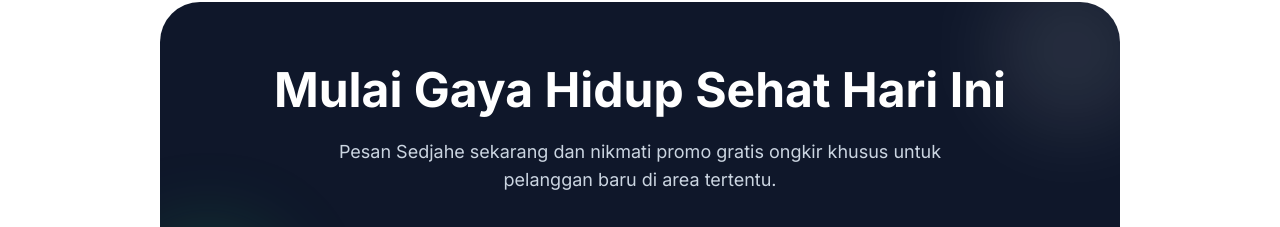
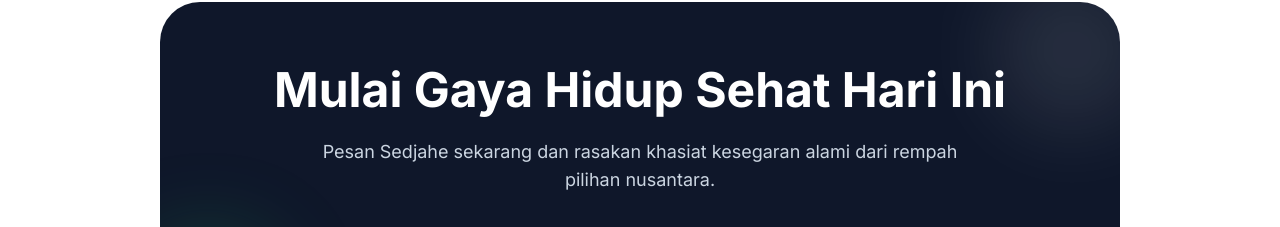
Before and after one commit to sedjahe/Sedjahe, a plain HTML site: page index.html in a window 1280 px wide. Shown: the part 1386-1613 px from the top of the page. Drawn offline with nearby package versions, Linux system fonts and the light colour scheme.

Commit message:
update index html

```diff
--- a/index.html
+++ b/index.html
@@ -5,40 +5,29 @@
     <meta name="viewport" content="width=device-width, initial-scale=1.0">
     <title>Sedjahe - Minuman Kesehatan Herbal Alami</title>
 
-    <!-- SEO Meta Tags Dasar -->
     <meta name="description" content="Sedjahe menghadirkan warisan leluhur. Minuman herbal tradisional yang praktis, sehat, dan diracik tanpa pengawet buatan untuk imunitas Anda.">
     <meta name="keywords" content="minuman herbal, sedjahe, jahe merah, beras kencur, kunyit asam, UMKM herbal, minuman kesehatan">
     <meta name="author" content="Sedjahe">
 
-    <!-- Google Search Console Verification -->
-    <!-- Ganti tulisan MASUKKAN_KODE_VERIFIKASI_GOOGLE_DISINI dengan kode HTML Tag dari Google Search Console -->
-    <meta name="google-site-verification" content="MASUKKAN_KODE_VERIFIKASI_GOOGLE_DISINI" />
-
-    <!-- Favicon (Ikon di tab browser) -->
     <link rel="icon" type="image/png" href="assets/logo.png">
 
-    <!-- Open Graph (SEO untuk preview di WhatsApp, Facebook, LinkedIn) -->
     <meta property="og:type" content="website">
     <meta property="og:url" content="https://[username-anda].github.io/sedjahe/">
     <meta property="og:title" content="Sedjahe - Minuman Kesehatan Herbal Alami">
     <meta property="og:description" content="Sedjahe menghadirkan warisan leluhur. Minuman herbal tradisional yang praktis, sehat, dan diracik tanpa pengawet buatan untuk imunitas Anda.">
     <meta property="og:image" content="https://[username-anda].github.io/sedjahe/assets/logo.png">
 
-    <!-- Twitter Card (SEO untuk preview di Twitter/X) -->
     <meta name="twitter:card" content="summary_large_image">
     <meta name="twitter:url" content="https://[username-anda].github.io/sedjahe/">
     <meta name="twitter:title" content="Sedjahe - Minuman Kesehatan Herbal Alami">
     <meta name="twitter:description" content="Sedjahe menghadirkan warisan leluhur. Minuman herbal tradisional yang praktis, sehat, dan diracik tanpa pengawet buatan untuk imunitas Anda.">
     <meta name="twitter:image" content="https://[username-anda].github.io/sedjahe/assets/logo.png">
 
-    <!-- Tailwind CSS -->
     <script src="https://cdn.tailwindcss.com"></script>
 
-    <!-- FontAwesome & Google Fonts -->
     <link rel="stylesheet" href="https://cdnjs.cloudflare.com/ajax/libs/font-awesome/6.4.0/css/all.min.css">
     <link href="https://fonts.googleapis.com/css2?family=Inter:wght@300;400;500;600;700&display=swap" rel="stylesheet">
 
-    <!-- Tailwind Configuration -->
     <script>
         tailwind.config = {
             theme: {
@@ -66,18 +55,14 @@
 </head>
 <body class="bg-slate-50 text-slate-800 flex flex-col min-h-screen selection:bg-primary-100 selection:text-primary-700">
 
-    <!-- Header / Navigasi -->
     <header class="bg-white/80 backdrop-blur-md border-b border-slate-100 sticky top-0 z-50">
         <div class="max-w-7xl mx-auto px-4 sm:px-6 lg:px-8">
             <div class="flex justify-between items-center h-20">
-                <!-- Logo Image + Text -->
                 <a href="index.html" class="flex-shrink-0 flex items-center gap-3 group">
-                    <!-- Menggunakan logo yang diupload, mix-blend-multiply agar background krem logo menyatu dengan header putih -->
                     <img src="assets/logo.png" alt="Logo Sedjahe" class="h-12 w-12 object-cover rounded-full mix-blend-multiply border border-slate-100 shadow-sm">
                     <span class="font-bold text-2xl tracking-tight text-slate-900 hidden sm:block">Sedjahe<span class="text-accent-500">.</span></span>
                 </a>
 
-                <!-- Desktop Menu -->
                 <nav class="hidden md:flex space-x-10">
                     <a href="index.html" class="text-primary-600 font-semibold">Beranda</a>
                     <a href="produk.html" class="text-slate-500 hover:text-primary-600 font-medium transition-colors">Produk</a>
@@ -85,14 +70,12 @@
                     <a href="blog/manfaat-jahe.html" class="text-slate-500 hover:text-primary-600 font-medium transition-colors">Blog</a>
                 </nav>
 
-                <!-- CTA Button -->
                 <div class="hidden md:flex items-center">
                     <a href="https://wa.me/62895383156946" target="_blank" rel="noopener noreferrer" class="bg-primary-600 hover:bg-primary-700 text-white px-6 py-2.5 rounded-full font-medium transition-all shadow-sm hover:shadow-md flex items-center gap-2">
                         <i class="fa-brands fa-whatsapp text-lg"></i> Hubungi Kami
                     </a>
                 </div>
 
-                <!-- Mobile menu button -->
                 <div class="md:hidden flex items-center">
                     <button id="mobile-menu-btn" class="text-slate-500 hover:text-primary-600 focus:outline-none p-2" aria-label="Buka Menu">
                         <i class="fa-solid fa-bars text-2xl"></i>
@@ -101,7 +84,6 @@
             </div>
         </div>
 
-        <!-- Mobile Menu -->
         <div id="mobile-menu" class="hidden md:hidden bg-white border-t border-slate-100 absolute w-full shadow-lg">
             <div class="px-4 pt-2 pb-6 space-y-2">
                 <a href="index.html" class="block px-3 py-3 rounded-lg text-base font-semibold text-primary-600 bg-primary-50">Beranda</a>
@@ -112,10 +94,8 @@
         </div>
     </header>
 
-    <!-- Main Content -->
     <main class="flex-grow">
 
-        <!-- Hero Section -->
         <section class="relative bg-white pt-20 pb-32 overflow-hidden">
             <div class="max-w-7xl mx-auto px-4 sm:px-6 lg:px-8 relative z-10">
                 <div class="text-center max-w-4xl mx-auto">
@@ -141,14 +121,12 @@
                 </div>
             </div>
 
-            <!-- Abstract Background Shapes -->
             <div class="absolute top-0 left-1/2 w-full -translate-x-1/2 h-full overflow-hidden -z-10 pointer-events-none">
                 <div class="absolute -top-1/2 -right-1/4 w-96 h-96 bg-primary-50 rounded-full blur-3xl opacity-50"></div>
                 <div class="absolute top-1/4 -left-1/4 w-[30rem] h-[30rem] bg-orange-50 rounded-full blur-3xl opacity-50"></div>
             </div>
         </section>
 
-        <!-- Features / Value Proposition -->
         <section class="py-24 bg-slate-50 border-t border-slate-100">
             <div class="max-w-7xl mx-auto px-4 sm:px-6 lg:px-8">
                 <div class="text-center mb-16">
@@ -157,7 +135,6 @@
                 </div>
 
                 <div class="grid grid-cols-1 md:grid-cols-3 gap-12">
-                    <!-- Feature 1 -->
                     <div class="bg-white p-8 rounded-3xl shadow-sm border border-slate-100 hover:shadow-md transition-shadow">
                         <div class="w-14 h-14 bg-primary-50 text-primary-600 rounded-2xl flex items-center justify-center text-2xl mb-6">
                             <i class="fa-solid fa-leaf"></i>
@@ -166,7 +143,6 @@
                         <p class="text-slate-500 leading-relaxed">Kami hanya menggunakan rimpang segar pilihan dari petani lokal, tanpa tambahan perasa atau pewarna buatan.</p>
                     </div>
 
-                    <!-- Feature 2 -->
                     <div class="bg-white p-8 rounded-3xl shadow-sm border border-slate-100 hover:shadow-md transition-shadow">
                         <div class="w-14 h-14 bg-accent-50 text-accent-600 rounded-2xl flex items-center justify-center text-2xl mb-6">
                             <i class="fa-solid fa-mug-hot"></i>
@@ -175,7 +151,6 @@
                         <p class="text-slate-500 leading-relaxed">Dibuat menggunakan metode warisan turun-temurun untuk memastikan khasiat herbal tetap terjaga optimal.</p>
                     </div>
 
-                    <!-- Feature 3 -->
                     <div class="bg-white p-8 rounded-3xl shadow-sm border border-slate-100 hover:shadow-md transition-shadow">
                         <div class="w-14 h-14 bg-blue-50 text-blue-600 rounded-2xl flex items-center justify-center text-2xl mb-6">
                             <i class="fa-solid fa-shield-heart"></i>
@@ -187,7 +162,6 @@
             </div>
         </section>
 
-        <!-- Call to Action Section -->
         <section class="py-24 bg-white">
             <div class="max-w-5xl mx-auto px-4 sm:px-6 lg:px-8">
                 <div class="bg-slate-900 rounded-[2.5rem] p-10 md:p-16 text-center relative overflow-hidden">
@@ -196,7 +170,7 @@
 
                     <div class="relative z-10">
                         <h2 class="text-3xl md:text-5xl font-bold text-white mb-6">Mulai Gaya Hidup Sehat Hari Ini</h2>
-                        <p class="text-slate-300 mb-10 max-w-2xl mx-auto text-lg">Pesan Sedjahe sekarang dan nikmati promo gratis ongkir khusus untuk pelanggan baru di area tertentu.</p>
+                        <p class="text-slate-300 mb-10 max-w-2xl mx-auto text-lg">Pesan Sedjahe sekarang dan rasakan khasiat kesegaran alami dari rempah pilihan nusantara.</p>
                         <a href="https://wa.me/62895383156946" target="_blank" rel="noopener noreferrer" class="inline-flex items-center gap-2 px-8 py-4 bg-primary-500 hover:bg-primary-400 text-white rounded-full font-bold text-lg transition-colors">
                             <i class="fa-brands fa-whatsapp text-xl"></i> Pesan via WhatsApp
                         </a>
@@ -207,7 +181,6 @@
 
     </main>
 
-    <!-- Footer -->
     <footer class="bg-slate-50 border-t border-slate-200 pt-16 pb-8">
         <div class="max-w-7xl mx-auto px-4 sm:px-6 lg:px-8">
             <div class="grid grid-cols-1 md:grid-cols-4 gap-12 mb-12">
@@ -266,7 +239,6 @@
         </div>
     </footer>
 
-    <!-- Script for Mobile Menu -->
     <script>
         document.getElementById('mobile-menu-btn').addEventListener('click', function() {
             const menu = document.getElementById('mobile-menu');
```
